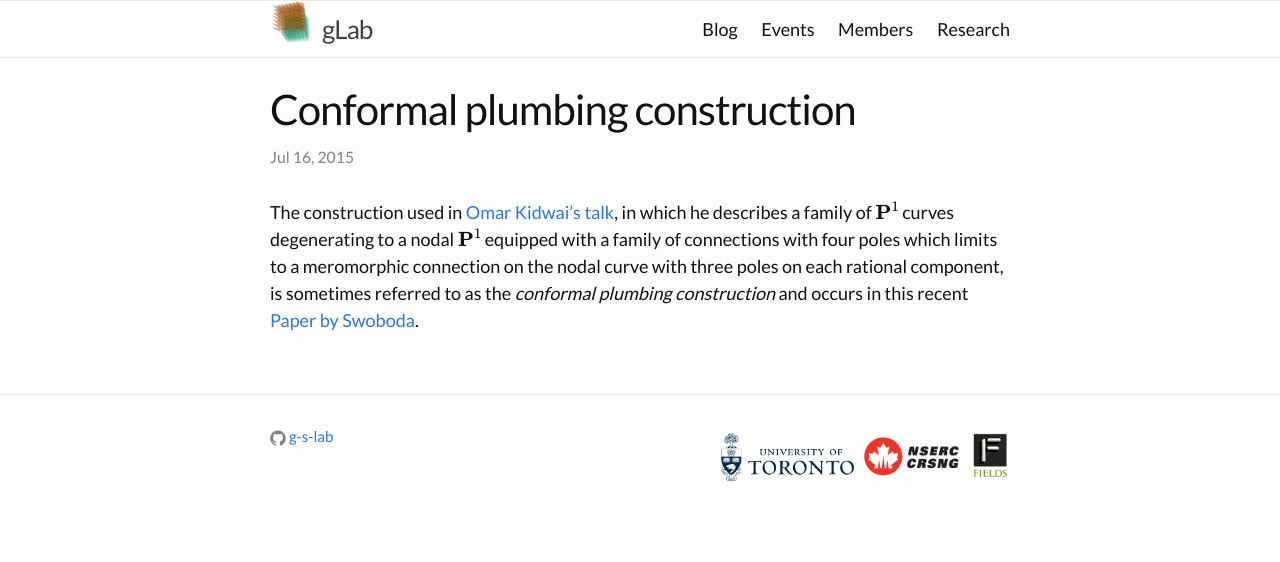
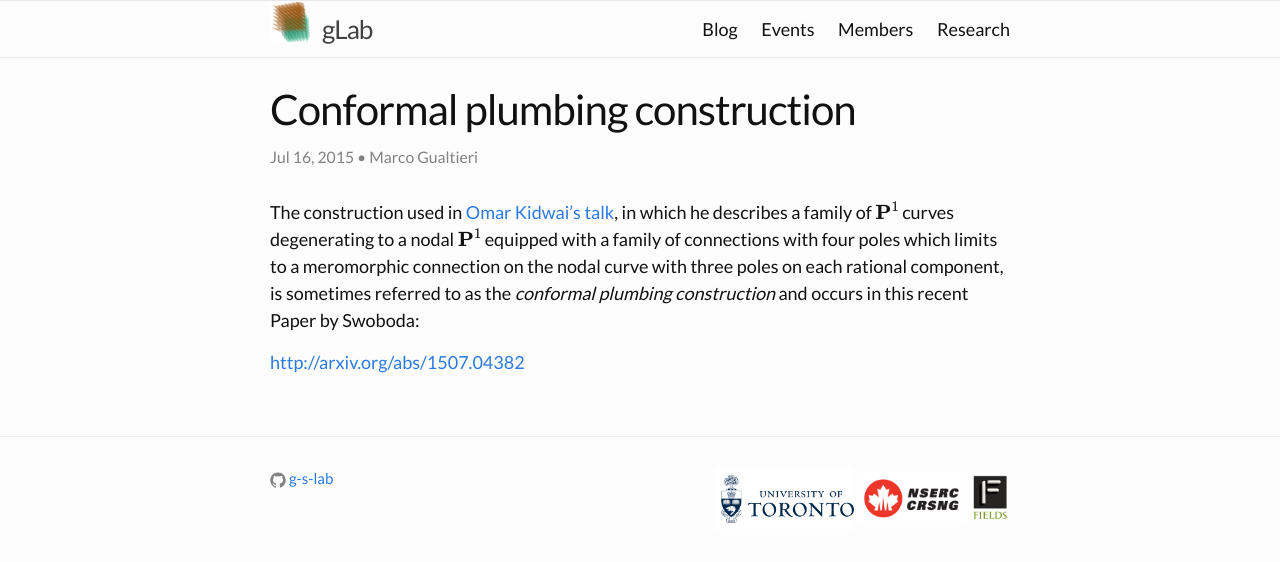
Before and after one commit to g-s-lab/glab, a Jekyll site: the page built from blog/_posts/2015-07-16-conformal-plumbing.md, in a window 1280 px wide. Shown: the top 562 px of the page. Built offline with Jekyll 4.4.1, drawn with Linux system fonts in a browser that asks for light colours; formulas are drawn with MathJax 3; part of the change alters nothing that is shown.

Commit message:
added author

```diff
--- a/blog/_posts/2015-07-16-conformal-plumbing.md
+++ b/blog/_posts/2015-07-16-conformal-plumbing.md
@@ -1,5 +1,6 @@
 ---
 layout: post
+author: Marco Gualtieri
 title:  "Conformal plumbing construction"
 date:   2015-07-16
 categories: blog
@@ -8,7 +9,8 @@ categories: blog
 The construction used in [Omar Kidwai's talk], in which he describes a family of $$\mathbf{P}^1$$ curves
 degenerating to a nodal $$\mathbf{P}^1$$ equipped with a family of connections with four poles which
 limits to a meromorphic connection on the nodal curve with three poles on each rational component,
-is sometimes referred to as the *conformal plumbing construction* and occurs in this recent [Paper by Swoboda].
+is sometimes referred to as the *conformal plumbing construction* and occurs in this recent Paper by Swoboda:
 
-[Paper by Swoboda]: http://arxiv.org/abs/1507.04382
+[http://arxiv.org/abs/1507.04382](http://arxiv.org/abs/1507.04382)
+
 [Omar Kidwai's talk]: http://g-s-lab.github.io/glab/events/talk/2015/07/14/kidwai.html
```
